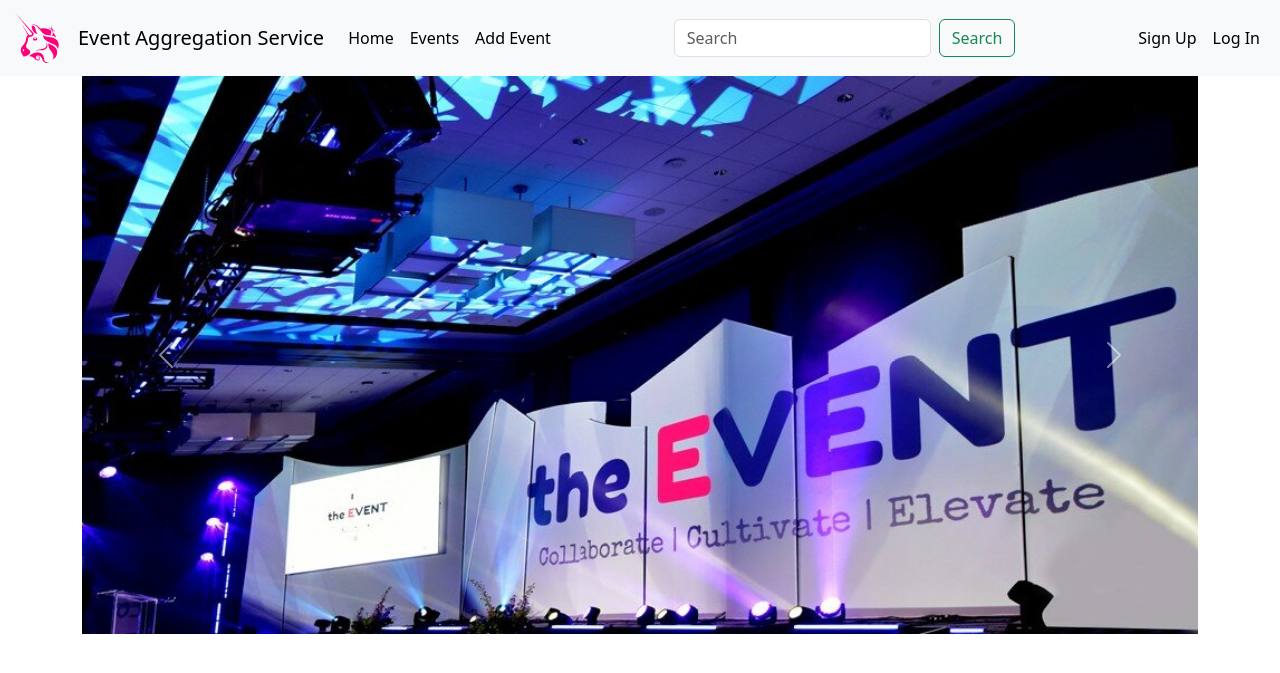
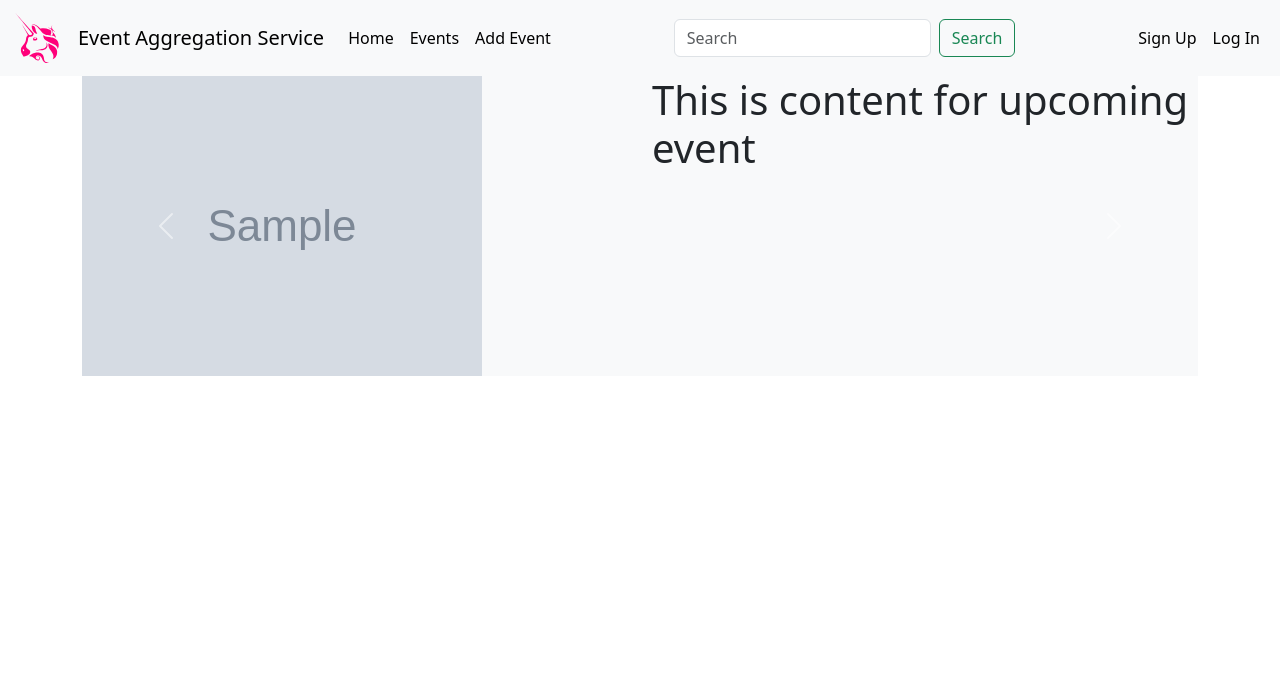
Before and after one commit to Johnny-FTW/EventAggregationService, a Django app: page / in a window 1280 px wide. Shown: the top 673 px of the page. Run offline with Django 4.2, Linux system fonts and the light colour scheme; tables that the repository leaves empty hold one stand-in row (values such as "Sample post"); grey boxes marked "Sample" are stand-in pictures.

Commit message:
carrosel#1

```diff
--- a/EventViewer/templates/home.html
+++ b/EventViewer/templates/home.html
@@ -5,12 +5,22 @@
 
 {% block content %}
 
+{% for event in upcoming_events %}
 
 <div id="carouselExample" class="carousel slide">
     <div class="carousel-inner">
-    <div class="carousel-item active">
-      <img src="../static/home_pics/1.png" class="d-block w-100" alt="...">
+        <div class="carousel-item active bg-light">
+            <div class="row" style="max-height: 300px">
+                <div class="col">
+                    <img src="{{event.picture}}" class="center-block"  style="max-height: 300px"
+                         alt="...">
                 </div>
+                <div class="col">
+                    <h1>This is content for upcoming event</h1>
+                </div>
+            </div>
+        </div>
+
         <div class="carousel-item">
             <img src="../static/home_pics/2.png" class="d-block w-100" alt="...">
         </div>
@@ -27,5 +37,6 @@
         <span class="visually-hidden">Next</span>
     </button>
 </div>
+{% endfor %}
 
 {% endblock %}
--- a/EventViewer/views.py
+++ b/EventViewer/views.py
@@ -18,13 +18,14 @@ from EventViewer.models import Event
 
 
 def home_page(request):
-    return render(request, 'home.html')
+    upcoming_events= Event.objects.filter(id=1)
+    context= {'upcoming_events':upcoming_events}
+    return render(request, 'home.html', context)
 
 
 def event_page(request):
     events = Event.objects.all()
     context = {'events': events}
-    # if request_method ==
     return render(request, 'events.html', context)
 
 
```
Lines whose indentation alone changed are shown as unchanged.
